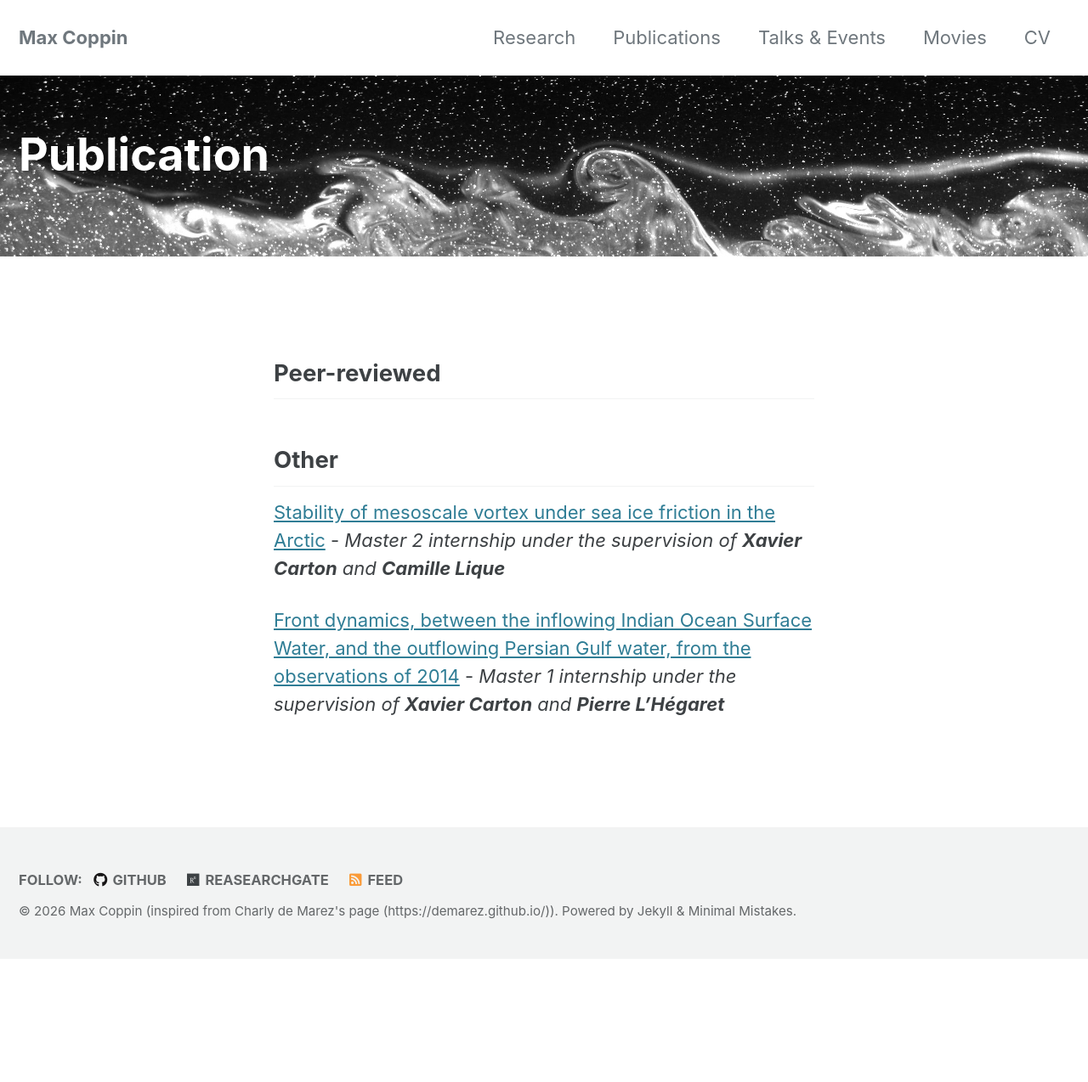
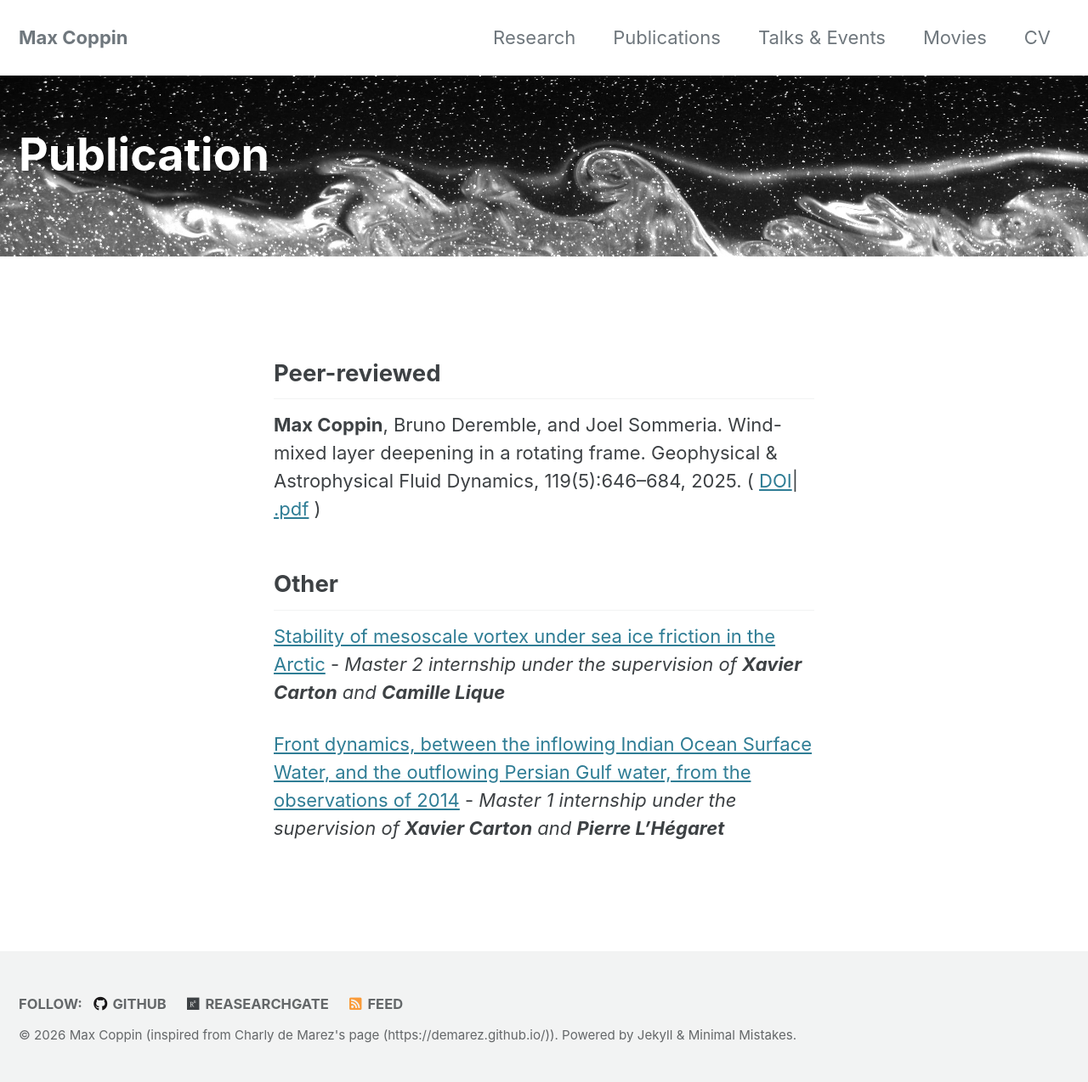
Before and after one commit to Max-Coppin/max-coppin.github.io, a Jekyll site: the page built from _pages/publication.md, in a window 1280 px wide. Shown: the whole page at 85% size. Built offline with Jekyll 4.4.1, drawn with Linux system fonts in a browser that asks for light colours; cached includes are drawn as plain includes; before the commit the page ends 1129 px from its top, so only the background shows below that.

Commit message:
update CV - add paper

```diff
--- a/_pages/publication.md
+++ b/_pages/publication.md
@@ -10,8 +10,9 @@ header:
   overlay_image: /file/fig_banniere.jpeg
 
 ---
+
 ## Peer-reviewed
-
+**Max Coppin**, Bruno Deremble, and Joel Sommeria. Wind-mixed layer deepening in a rotating frame. Geophysical & Astrophysical Fluid Dynamics, 119(5):646--684, 2025. ( [DOI](https://www.tandfonline.com/doi/pdf/10.1080/03091929.2025.2609460)| [.pdf](/file/pub/wind-GAFD_2025.pdf) )
 
 ## Other
 [Stability of mesoscale vortex under sea ice friction in the Arctic](/file/Rapport_stage_stability_vor_sea_ice_COPPIN_Max_POC.pdf) - _Master 2 internship under the supervision of **Xavier Carton** and **Camille Lique**_
```
Also changed, not shown: 3 other files.
